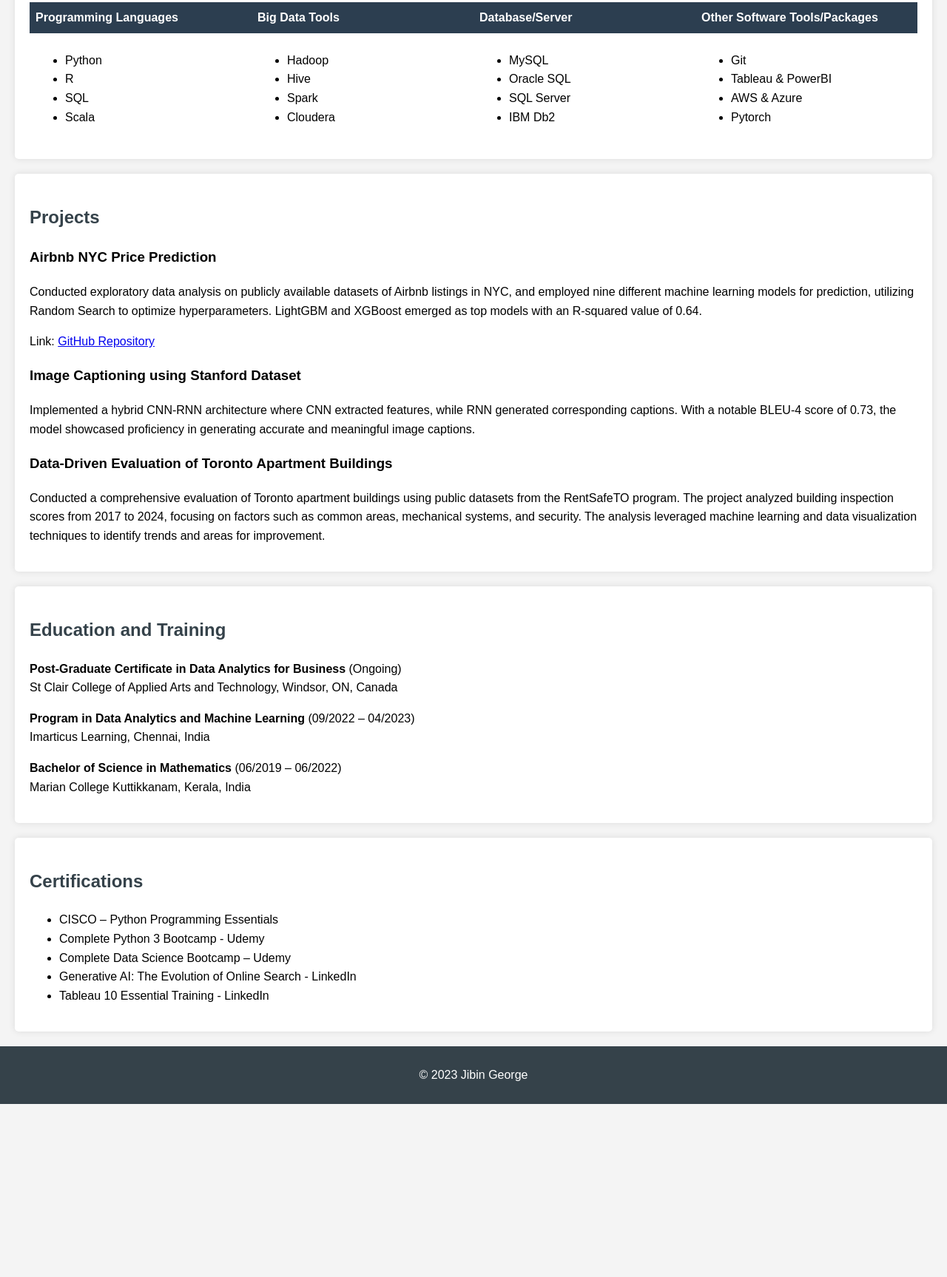
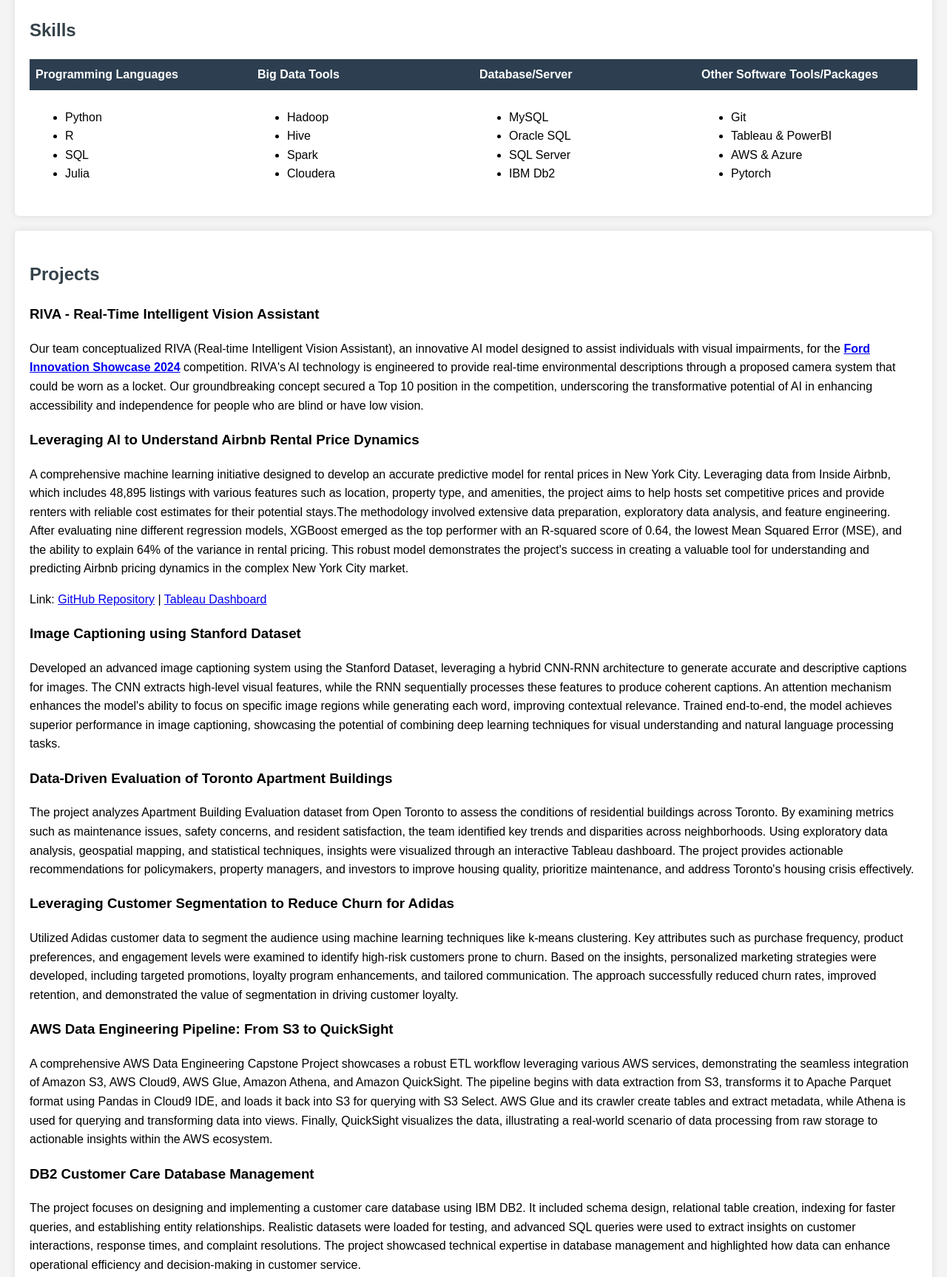
Before and after one commit to jibnorge/Portfolio, a plain HTML site: page index.html in a window 1280 px wide. Shown: the part 617-2344 px from the top of the page at 74% size. Before the commit the page ends 2110 px from the top, so only its background shows below. Drawn offline with Linux system fonts and the light colour scheme.

Commit message:
Update index.html

```diff
--- a/index.html
+++ b/index.html
@@ -66,7 +66,7 @@
 
     <section id="summary">
         <h2>Summary</h2>
-        <p>Motivated Data Scientist with a strong background in mathematics, statistics, and Data Science & Machine Learning. Experienced in statistical modeling, algorithmic techniques, and cloud technologies (AWS, Azure, Hadoop, Spark, Hive). Currently pursuing Data Analytics for Business, focusing on integrating business strategies into Data Science. Proficient in data visualization (Tableau, Power BI) and passionate about applying analytical skills to real-world problems.</p>
+        <p>Motivated and aspiring Data Scientist with a solid academic background in Mathematics and Statistics and a comprehensive course in Data Science and Machine Learning. Proficient in building statistical models, employing algorithmic techniques, including hands on experience in image and text processing for data analytics and visualization. Efficient in cloud technologies such as Hadoop, Spark and Hive, with proficiency in AWS and Azure Cloud platforms. Currently enrolled in Data Analytics for Business program, focusing on the integration of business strategies into Data Science. Demonstrates strong analytical skills and a keen interest in applying theoretical knowledge to practical and real-world scenarios. Complemented by honed skills in data visualization using Tableau and Power BI. Eager to leverage academic and professional achievements and acquire skills to contribute efficiently in a professional Data Science environment.</p>
     </section>
     <section id="skills">
         <h2>Skills</h2>
@@ -83,7 +83,7 @@
                         <li>Python</li>
                         <li>R</li>
                         <li>SQL</li>
-                        <li>Scala</li>
+                        <li>Julia</li>
                     </ul>
                 </td>
                 <td>
@@ -115,18 +115,30 @@
     </section>
     <section id="projects">
         <h2>Projects</h2>
-        <h3>Airbnb NYC Price Prediction</h3>
-        <p>Conducted exploratory data analysis on publicly available datasets of Airbnb listings in NYC, and employed nine different machine learning models for prediction, utilizing Random Search to optimize hyperparameters. LightGBM and XGBoost emerged as top models with an R-squared value of 0.64.</p>
-        <p>Link: <a href="https://github.com/jibnorge/Airbnb-NYC-Price_Prediction">GitHub Repository</a></p>
+        <h3>RIVA - Real-Time Intelligent Vision Assistant</h3>
+        <p>Our team conceptualized RIVA (Real-time Intelligent Vision Assistant), an innovative AI model designed to assist individuals with visual impairments, for the <a href="https://www.stclairresearch.ca/ford-innovation-showcase-2/"><b>Ford Innovation Showcase 2024</b></a> competition. RIVA's AI technology is engineered to provide real-time environmental descriptions through a proposed camera system that could be worn as a locket. Our groundbreaking concept secured a Top 10 position in the competition, underscoring the transformative potential of AI in enhancing accessibility and independence for people who are blind or have low vision.</p>
+
+        <h3>Leveraging AI to Understand Airbnb Rental Price Dynamics</h3>
+        <p>A comprehensive machine learning initiative designed to develop an accurate predictive model for rental prices in New York City. Leveraging data from Inside Airbnb, which includes 48,895 listings with various features such as location, property type, and amenities, the project aims to help hosts set competitive prices and provide renters with reliable cost estimates for their potential stays.The methodology involved extensive data preparation, exploratory data analysis, and feature engineering. After evaluating nine different regression models, XGBoost emerged as the top performer with an R-squared score of 0.64, the lowest Mean Squared Error (MSE), and the ability to explain 64% of the variance in rental pricing. This robust model demonstrates the project's success in creating a valuable tool for understanding and predicting Airbnb pricing dynamics in the complex New York City market.</p>
+        <p>Link: <a href="https://github.com/jibnorge/Airbnb-NYC-Price_Prediction">GitHub Repository</a> | <a href="https://public.tableau.com/views/AirbnbNYCDashboard_17336355905800/Dashboard?:language=en-US&:sid=&:redirect=auth&:display_count=n&:origin=viz_share_link">Tableau Dashboard</a></p>
 
         <h3>Image Captioning using Stanford Dataset</h3>
-        <p>Implemented a hybrid CNN-RNN architecture where CNN extracted features, while RNN generated corresponding captions. With a notable BLEU-4 score of 0.73, the model showcased proficiency in generating accurate and meaningful image captions.</p>
+        <p>Developed an advanced image captioning system using the Stanford Dataset, leveraging a hybrid CNN-RNN architecture to generate accurate and descriptive captions for images. The CNN extracts high-level visual features, while the RNN sequentially processes these features to produce coherent captions. An attention mechanism enhances the model's ability to focus on specific image regions while generating each word, improving contextual relevance. Trained end-to-end, the model achieves superior performance in image captioning, showcasing the potential of combining deep learning techniques for visual understanding and natural language processing tasks.</p>
 
         <h3>Data-Driven Evaluation of Toronto Apartment Buildings</h3>
-        <p>Conducted a comprehensive evaluation of Toronto apartment buildings using public datasets from the RentSafeTO program. The project analyzed building inspection scores from 2017 to 2024, focusing on factors such as common areas, mechanical systems, and security. The analysis leveraged machine learning and data visualization techniques to identify trends and areas for improvement.</p>
+        <p>The project analyzes Apartment Building Evaluation dataset from Open Toronto to assess the conditions of residential buildings across Toronto. By examining metrics such as maintenance issues, safety concerns, and resident satisfaction, the team identified key trends and disparities across neighborhoods. Using exploratory data analysis, geospatial mapping, and statistical techniques, insights were visualized through an interactive Tableau dashboard. The project provides actionable recommendations for policymakers, property managers, and investors to improve housing quality, prioritize maintenance, and address Toronto's housing crisis effectively.</p>
+
+        <h3>Leveraging Customer Segmentation to Reduce Churn for Adidas</h3>
+        <p>Utilized Adidas customer data to segment the audience using machine learning techniques like k-means clustering. Key attributes such as purchase frequency, product preferences, and engagement levels were examined to identify high-risk customers prone to churn. Based on the insights, personalized marketing strategies were developed, including targeted promotions, loyalty program enhancements, and tailored communication. The approach successfully reduced churn rates, improved retention, and demonstrated the value of segmentation in driving customer loyalty.</p>
+
+        <h3>AWS Data Engineering Pipeline: From S3 to QuickSight</h3>
+        <p>A comprehensive AWS Data Engineering Capstone Project showcases a robust ETL workflow leveraging various AWS services, demonstrating the seamless integration of Amazon S3, AWS Cloud9, AWS Glue, Amazon Athena, and Amazon QuickSight. The pipeline begins with data extraction from S3, transforms it to Apache Parquet format using Pandas in Cloud9 IDE, and loads it back into S3 for querying with S3 Select. AWS Glue and its crawler create tables and extract metadata, while Athena is used for querying and transforming data into views. Finally, QuickSight visualizes the data, illustrating a real-world scenario of data processing from raw storage to actionable insights within the AWS ecosystem.</p>
+
+        <h3>DB2 Customer Care Database Management</h3>
+        <p>The project focuses on designing and implementing a customer care database using IBM DB2. It included schema design, relational table creation, indexing for faster queries, and establishing entity relationships. Realistic datasets were loaded for testing, and advanced SQL queries were used to extract insights on customer interactions, response times, and complaint resolutions. The project showcased technical expertise in database management and highlighted how data can enhance operational efficiency and decision-making in customer service.</p>
     </section>
     <section id="education">
-        <h2>Education and Training</h2>
+        <h2>Education</h2>
         <p><strong>Post-Graduate Certificate in Data Analytics for Business</strong> (Ongoing)<br>St Clair College of Applied Arts and Technology, Windsor, ON, Canada</p>
         <p><strong>Program in Data Analytics and Machine Learning</strong> (09/2022 – 04/2023)<br>Imarticus Learning, Chennai, India</p>
         <p><strong>Bachelor of Science in Mathematics</strong> (06/2019 – 06/2022)<br>Marian College Kuttikkanam, Kerala, India</p>
```
